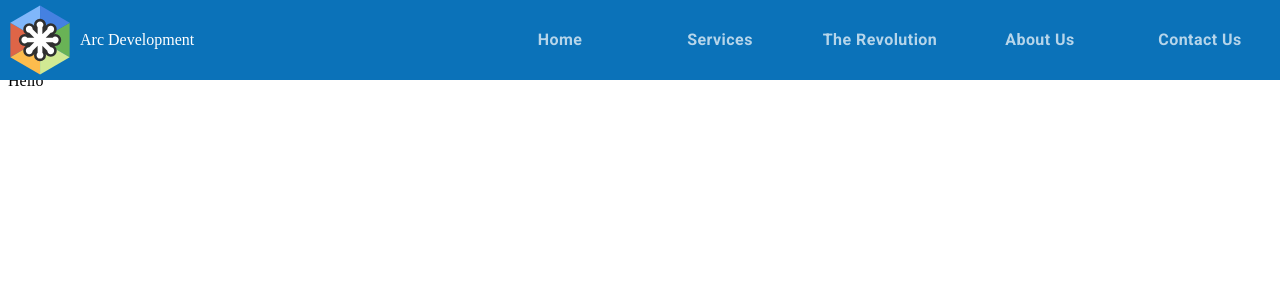
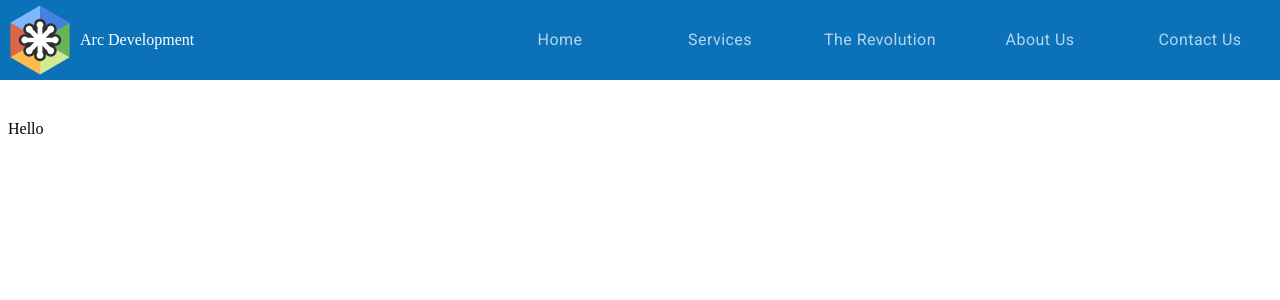
Before and after one commit to erasabi/material-ui-app, a React (Create React App) app: page / in a window 1280 px wide. Shown: the top 300 px of the page. Built offline with nearby package versions, Linux system fonts and the light colour scheme.

Commit message:
minor fix to keep header from overlapping body content

```diff
--- a/src/components/ui/Header.js
+++ b/src/components/ui/Header.js
@@ -34,7 +34,9 @@ const useStyles = makeStyles(theme => ({
         // since theme is passed in App ThemeProvider
         // passing it to make styles allows us to access it
         // and add theme styles to useStyles classes we build
-        ...theme.mixins.toolbar
+        ...theme.mixins.toolbar,
+        // so that content does not get covered by header
+        marginBottom: "3em"
     },
     logo: {
         // em is a unit of size that is responsive by nature
@@ -45,7 +47,7 @@ const useStyles = makeStyles(theme => ({
     },
     tab: {
         textTransform: "none",
-        fontWeight: 700,
+        fontWeight: 400,
         fontSize: "1rem"
     }
 }))
```
